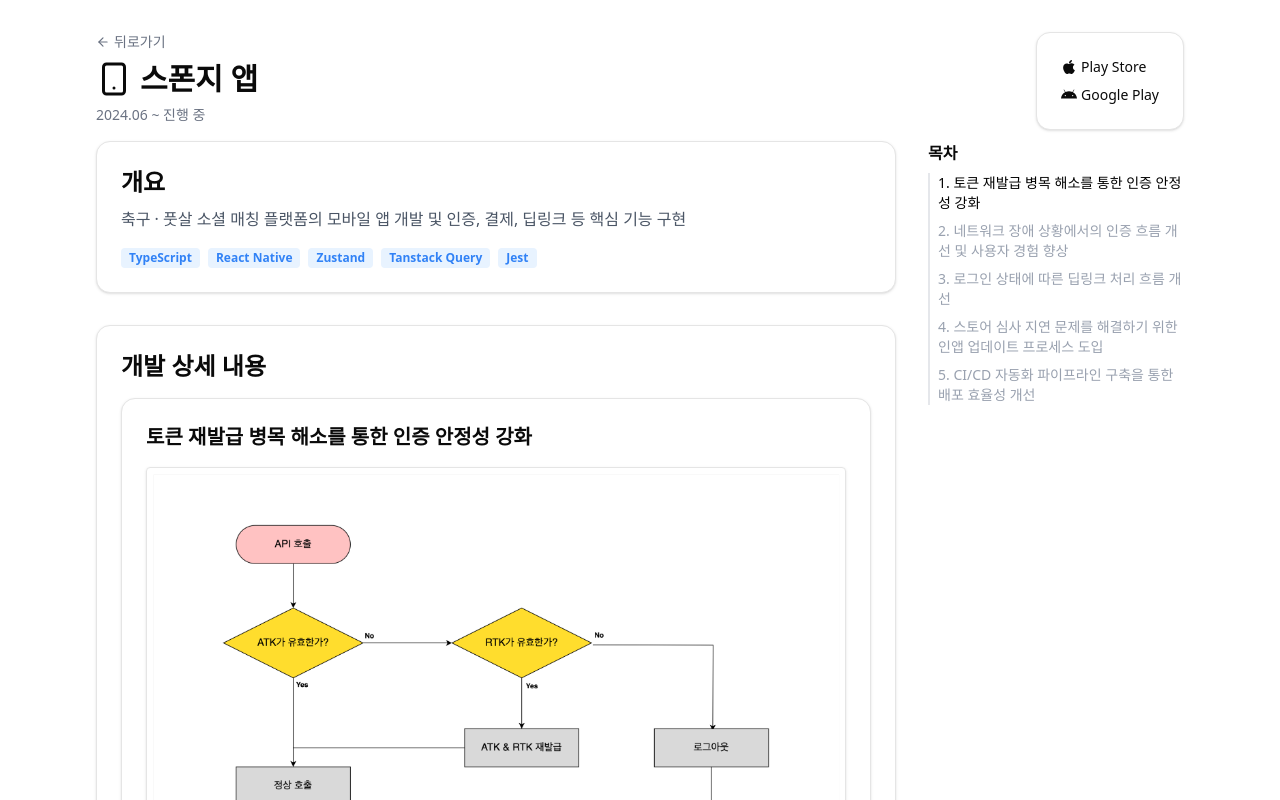
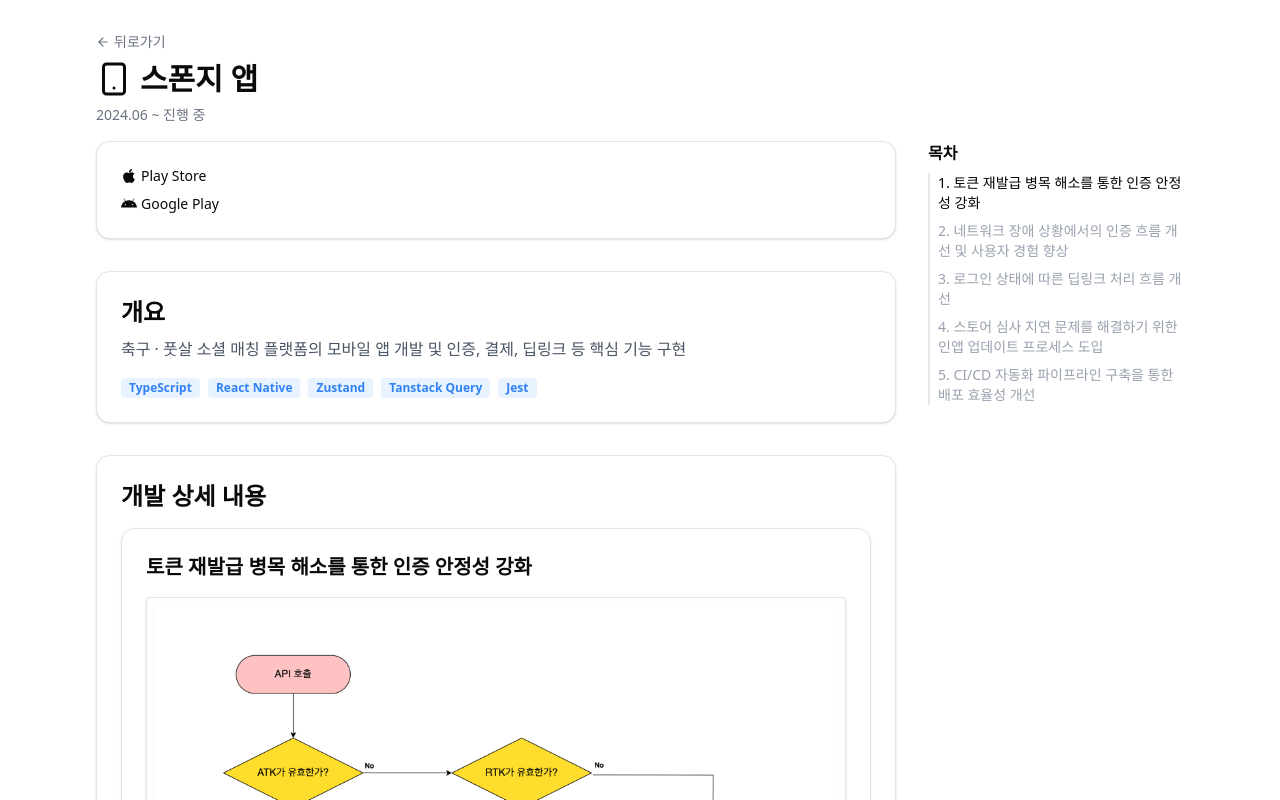
Before and after one commit to BangDori/bangdori-portfolio, a Next.js app: page /experience/sponjy-app in a window 1280 px wide. Shown: the top 800 px of the page. Built offline with nearby package versions, Linux system fonts and the light colour scheme.

Commit message:
링크 위치 수정

```diff
--- a/app/experience/sponjy-app/page.tsx
+++ b/app/experience/sponjy-app/page.tsx
@@ -20,16 +20,12 @@ export default function SponjyApp() {
             date={projectMeta.date}
           />
         </AnimatedSection>
-        <AnimatedSection
-          as="div"
-          delay={0.1}
-          className="static mt-4 md:absolute md:top-0 md:right-0 md:mt-0"
-        >
-          <ProjectLink links={projectMeta.links} />
-        </AnimatedSection>
       </div>
       <div className="flex flex-col gap-8 md:flex-row">
         <div className="min-w-0 flex-1">
+          <AnimatedSection as="section" delay={0.1} className="mb-8 rounded-lg">
+            <ProjectLink links={projectMeta.links} />
+          </AnimatedSection>
           <AnimatedSection as="section" delay={0.2} className="mb-8 rounded-lg">
             <ProjectOverView {...projectMeta} />
           </AnimatedSection>
```
